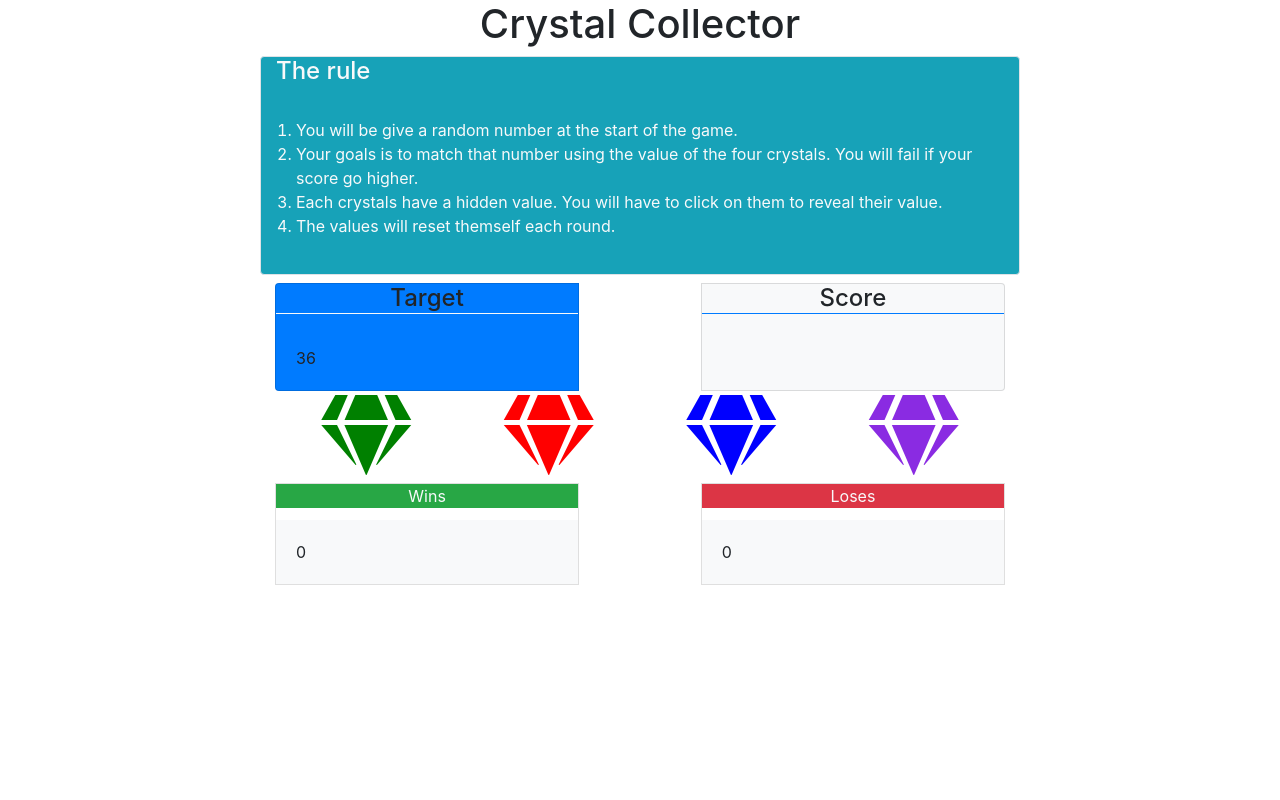
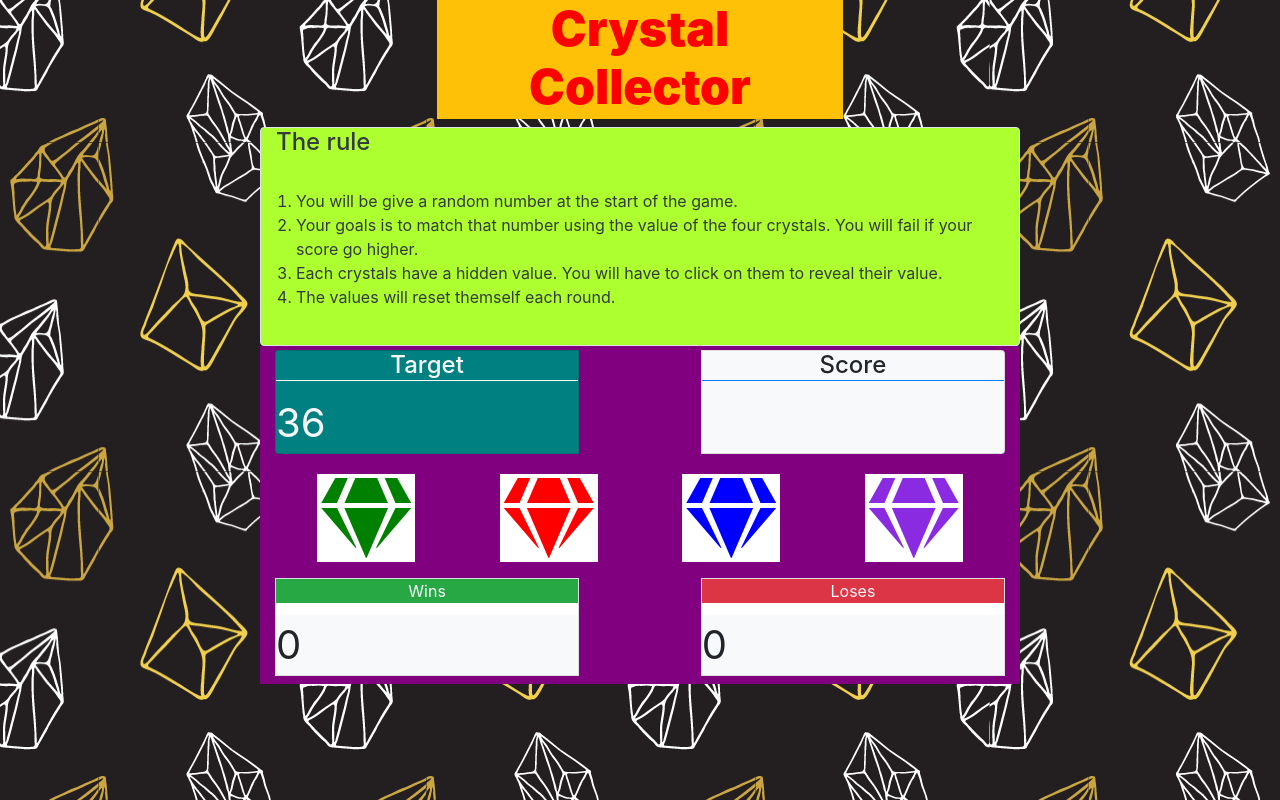
Before and after one commit to Adogeon/Crystal-Collector-Game, a plain HTML site: page index.html in a window 1280 px wide. Drawn offline with nearby package versions, Linux system fonts and the light colour scheme.

Commit message:
final version

```diff
--- a/asset/javascript/game.js
+++ b/asset/javascript/game.js
@@ -8,7 +8,7 @@ var crystal1,crystal2,crystal3,crystal4
 var crystalsMap;
 var targetScore = 0;
 var playerScore = 0;
-var state = 0;
+var isFinished = false;
 class crystal {
     constructor(str) {
         this.id = str;
@@ -58,30 +58,49 @@ function updateScore(crystalDOM) {
 function displayCrystalValue(crystalDOM) {
     var tempID = crystalDOM.id;
     if(!crystalsMap[tempID].valueDisplay) {
-        $(crystalDOM).append(crystalsMap[tempID].value);
+        $(crystalDOM).append('<span class="crystal-value">'+crystalsMap[tempID].value+'</span>');
         crystalsMap[tempID].valueDisplay = true;
     }
 }
 
 function checkForWin() {
     if(playerScore === targetScore) {//win condition
-        state = 1;
+        isFinished = true;
         wins++;
         $("#win-number").text(wins);
+        $("#result").html('<i class="far fa-smile-beam text-success text-center fa-4x"></i>');
+        $("#reset").removeClass("hidden");
     } else if(playerScore > targetScore) {
-        state = 1;
+        isFinished = true;
         loses++;
         $("#lose-number").text(loses);
-    }
-    if(state === 1) {
+        $("#result").html('<i class="far fa-tired text-danger text-center fa-4x"></i>');
         $("#reset").removeClass("hidden");
     }
 }
 
 // Assign the value of crystal to the crystal HTML Element
-newGame();
+
+
+$(document).ready(function() {
+    newGame();
+})
+
+$("#reset").on("click", function() {
+    if(isFinished) {
+        targetScore = 0
+        playerScore = 0;
+        $(".crystal-value").remove();
+        $("#result").empty();
+        $("#target-num").empty();
+        $("#score-num").empty();
+        $("#reset").addClass("hidden");
+        isFinished = false;
+        newGame();
+    }
+})
+
 $(".crystal").on("click", function() {
-    var isFinished = state === 1;
     if (!isFinished) {
         displayCrystalValue(this);
         updateScore(this);
--- a/asset/style/style.css
+++ b/asset/style/style.css
@@ -1,7 +1,38 @@
 .card {
     border-radius:0px;
+}
+
+.score-display {
+    padding:0px;
+    font-size:2.5rem;
+}
+
+h1 {
+    font-size:3rem;
+    font-weight: 1000;
+    padding-bottom:0.25rem;
 }
 
 button.hidden {
     visibility:hidden;
 }
+
+.bg-primary {
+    background-color: teal!important;
+}
+
+.bg-info {
+    background-color: greenyellow!important;
+}
+
+.wraper {
+    background-color:purple;
+}
+
+html,body {
+    background-image: url("../images/Gem-Background.png");
+}
+
+.row {
+    padding:0!important;
+}
--- a/index.html
+++ b/index.html
@@ -13,11 +13,15 @@
     <title>Crystal Collector</title>
   </head>
   <body>
-    <h1 class = "text-center">Crystal Collector</h1>
+    <div class="row d-flex justify-content-center">
+        <div class = "col-md-4">
+            <h1 class="text-center bg-warning" style="color:red">Crystal Collector</h1>
+        </div>
+    </div>
     <main class="container">
         <!--Rule section-->
-        <div class ="row d-flex justify-content-center mb-2">
-                <div class = "card bg-info border rounded col-md-8 text-light" id="game-rule">
+        <div class ="row d-flex justify-content-center pb-2">
+                <div class = "card col-md-8 bg-info border rounded text-dark" id="game-rule">
                         <h2 class = "card-title h4">The rule</h2>
                         <ol class = "card-body">
                             <li> You will be give a random number at the start of the game.</li>
@@ -28,50 +32,47 @@
                     </div>
         </div>
         <!---Score section-->
-        <div class = "row justify-content-center my-1">
-            <div class = "col-md-8 d-flex">
-                <div class = "card rounded-left bg-primary col-md-5 px-0">
+        <div class = "row justify-content-center ">
+            <div class = "d-flex col-md-8 py-1 wraper">
+                <div class = "card col-md-5 rounded-left bg-primary text-light px-0">
                     <h3 class = "card-title h4 border-bottom border-light  text-center mx-0"> Target</h3>
-                    <div class = "card-body" id="target-num"></div>
+                    <div class = "card-body score-display" id="target-num"></div>
                 </div>
-                <div class ="col-md-2">
-                    <div id = "result"></div>
-                    <button class = "button button-warning hidden"id="reset" >Reset</button>
+                <div class ="col-md-2 ">
+                    <div class = "text-center"id = "result"></div>
+                    <div class = "row justify-content-center">
+                        <button class = "button btn-warning  center-block hidden"id="reset" >Reset</button>
+                    </div>
                 </div>
                 <div class = "card rounded-right bg-light col-md-5 px-0">
                     <h3 class = "card-title h4 border-bottom border-primary  text-center mx-0 "> Score</h3>
-                    <div class = "card-body" id="score-num"></div>
+                    <div class = "card-body score-display" id="score-num"></div>
                 </div>
             </div>
         </div>
         <!--Crystal section-->
-        <div class = "row justify-content-center my-1 ">
-            <div class = "col-md-8 d-flex" style="height: 5em">
-                <div class = " button col-md-3 text-center crystal" id="crystal-1"><i class="fas fa-gem fa-5x" style="color:green"></i></div>
-                <div class = " button col-md-3 text-center crystal" id="crystal-2"><i class="fas fa-gem fa-5x" style="color:red"></i></div>
-                <div class = " button col-md-3 text-center crystal" id="crystal-3"><i class="fas fa-gem fa-5x" style="color:blue"></i></div>
-                <div class = "button col-md-3 text-center crystal" id="crystal-4" style = "color:blueviolet"><i class="fas fa-gem fa-5x"></i></div>
+        <div class = "row justify-content-center">
+            <div class = "d-flex col-md-8 py-3 wraper" style="height:7em;color:yellow">
+                <div class = " button col-md-3 text-center crystal" id="crystal-1"><i class="fas fa-gem fa-5x bg-white p-1" style="color:green"></i></div>
+                <div class = " button col-md-3 text-center crystal" id="crystal-2"><i class="fas fa-gem fa-5x bg-white p-1" style="color:red"></i></div>
+                <div class = " button col-md-3 text-center crystal" id="crystal-3"><i class="fas fa-gem fa-5x bg-white p-1" style="color:blue"></i></div>
+                <div class = "button col-md-3 text-center crystal" id="crystal-4" ><i class="fas fa-gem fa-5x bg-white p-1" style = "color:blueviolet"></i></div>
             </div>
         </div>
         <!--Console/comment section-->
-        <div class = "row mt-2 justify-content-center">
-            <div class = "col-md-8 d-flex justify-content-between">
+        <div class = "row  justify-content-center">
+            <div class = "d-flex col-md-8 justify-content-between py-2 wraper">
                 <div class = "card col-md-5 px-0">
                     <div class = "bg-success card-title text-light text-center">Wins</div>
-                    <div class = "bg-light card-body" id="win-number">0</div>
+                    <div class = "bg-light card-body score-display" id="win-number">0</div>
                 </div>
                 <div class = "card col-md-5 px-0">
                     <div class = "bg-danger card-title text-light text-center">Loses</div>
-                    <div class = "bg-light card-body" id="lose-number">0</div>
+                    <div class = "bg-light card-body score-display" id="lose-number">0</div>
                 </div>
             </div>
         </div>
-        <!--
-        <div class = "row justify-content-center">
-            <div class = "col-md-8 border border-dark" id="#message-box" style="height:10em">
 
-            </div>
-        </div>-->
 
     </main>
 
```
Also changed, not shown: asset/images/Gem-Background.png (added).
